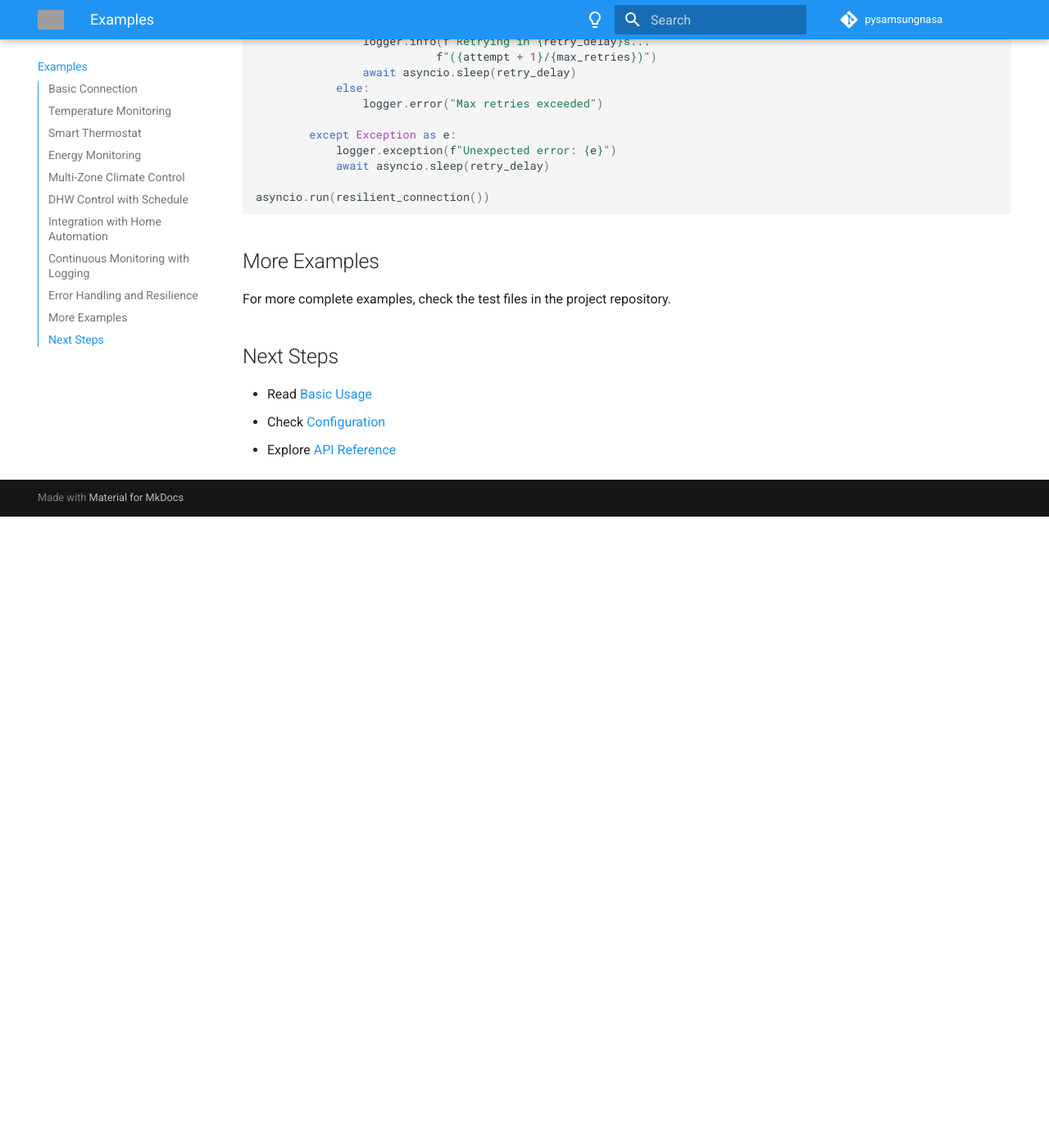
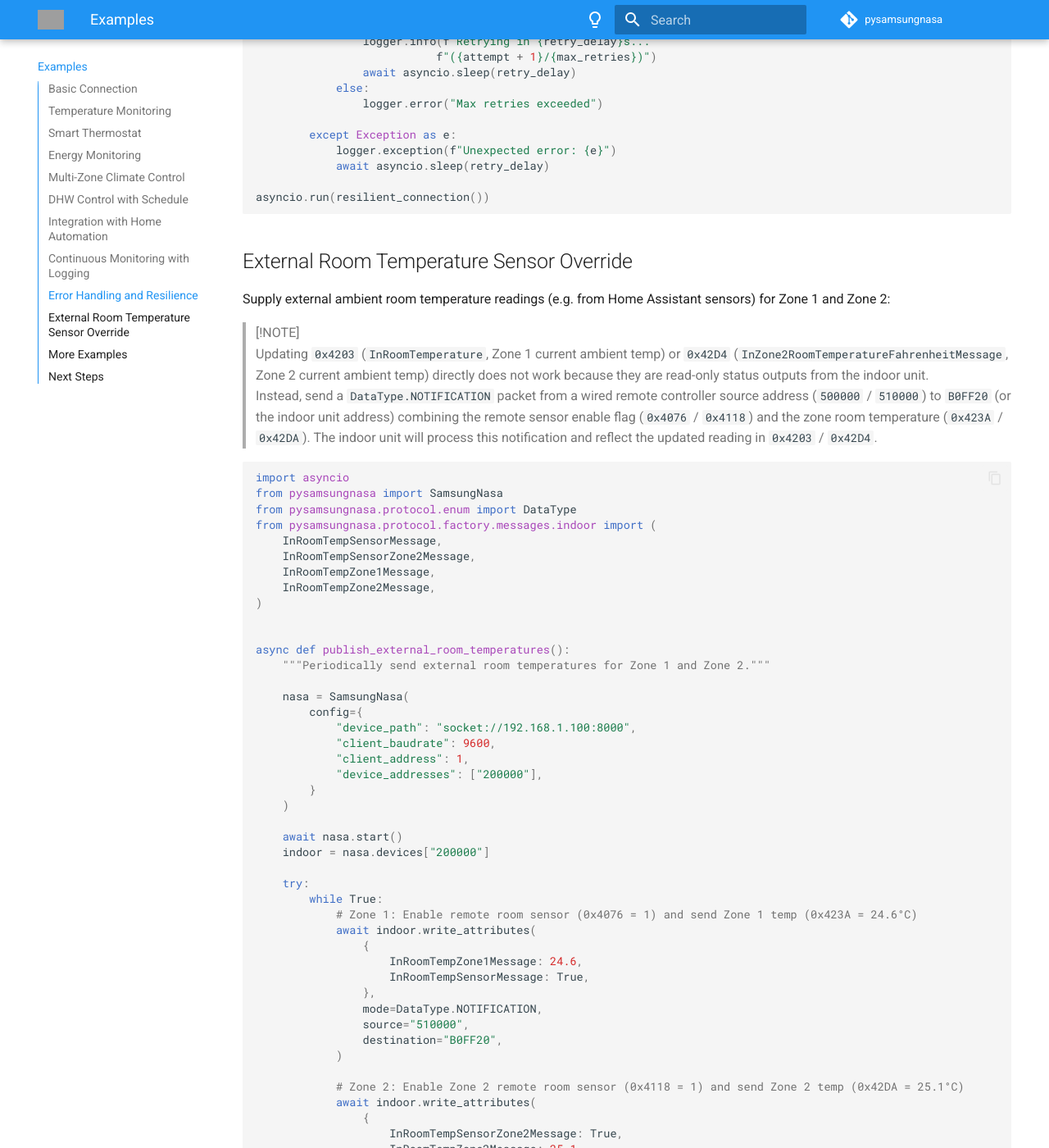
Before and after one commit to pantherale0/pysamsungnasa, an MkDocs documentation site: the page built from docs/examples.md, in a window 1280 px wide and 1400 px high, scrolled down 11271 px. Shown: the whole window at 82% size. Built offline with MkDocs 1.6.1 and Material for MkDocs 9.7.7, drawn with Linux system fonts in a browser that asks for light colours; comment, search, counter and statistics services are not loaded; before the commit the page ends 11901 px from its top, so only the background shows below that; some of the changed text lies outside the part shown; grey boxes are pictures that could not be loaded.

Commit message:
feat: add support for external room temperature sensor overrides and update write_attributes method (#187)

````diff
--- a/docs/examples.md
+++ b/docs/examples.md
@@ -585,6 +585,75 @@ async def resilient_connection():
 asyncio.run(resilient_connection())
 ```
 
+## External Room Temperature Sensor Override
+
+Supply external ambient room temperature readings (e.g. from Home Assistant sensors) for Zone 1 and Zone 2:
+
+> [!NOTE]
+> Updating `0x4203` (`InRoomTemperature`, Zone 1 current ambient temp) or `0x42D4` (`InZone2RoomTemperatureFahrenheitMessage`, Zone 2 current ambient temp) directly does not work because they are read-only status outputs from the indoor unit.
+> Instead, send a `DataType.NOTIFICATION` packet from a wired remote controller source address (`500000` / `510000`) to `B0FF20` (or the indoor unit address) combining the remote sensor enable flag (`0x4076` / `0x4118`) and the zone room temperature (`0x423A` / `0x42DA`). The indoor unit will process this notification and reflect the updated reading in `0x4203` / `0x42D4`.
+
+```python
+import asyncio
+from pysamsungnasa import SamsungNasa
+from pysamsungnasa.protocol.enum import DataType
+from pysamsungnasa.protocol.factory.messages.indoor import (
+    InRoomTempSensorMessage,
+    InRoomTempSensorZone2Message,
+    InRoomTempZone1Message,
+    InRoomTempZone2Message,
+)
+
+
+async def publish_external_room_temperatures():
+    """Periodically send external room temperatures for Zone 1 and Zone 2."""
+
+    nasa = SamsungNasa(
+        config={
+            "device_path": "socket://192.168.1.100:8000",
+            "client_baudrate": 9600,
+            "client_address": 1,
+            "device_addresses": ["200000"],
+        }
+    )
+
+    await nasa.start()
+    indoor = nasa.devices["200000"]
+
+    try:
+        while True:
+            # Zone 1: Enable remote room sensor (0x4076 = 1) and send Zone 1 temp (0x423A = 24.6°C)
+            await indoor.write_attributes(
+                {
+                    InRoomTempZone1Message: 24.6,
+                    InRoomTempSensorMessage: True,
+                },
+                mode=DataType.NOTIFICATION,
+                source="510000",
+                destination="B0FF20",
+            )
+
+            # Zone 2: Enable Zone 2 remote room sensor (0x4118 = 1) and send Zone 2 temp (0x42DA = 25.1°C)
+            await indoor.write_attributes(
+                {
+                    InRoomTempSensorZone2Message: True,
+                    InRoomTempZone2Message: 25.1,
+                },
+                mode=DataType.NOTIFICATION,
+                source="510000",
+                destination="B0FF20",
+            )
+
+            # Send periodically (e.g. every 30s) as a keep-alive so the indoor unit
+            # continues using the external temperature readings
+            await asyncio.sleep(30)
+    finally:
+        await nasa.stop()
+
+
+asyncio.run(publish_external_room_temperatures())
+```
+
 ## More Examples
 
 For more complete examples, check the test files in the project repository.
````
Also changed, not shown: docs/user-guide/basic-usage.md (+17 -1 lines), 7 other files.
